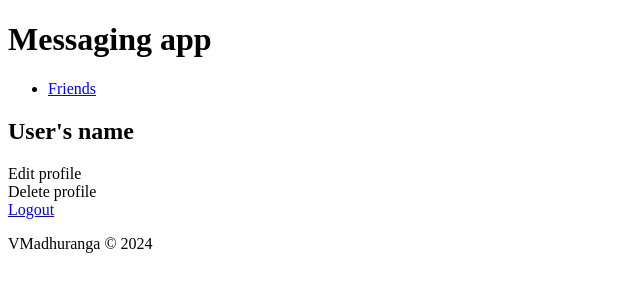
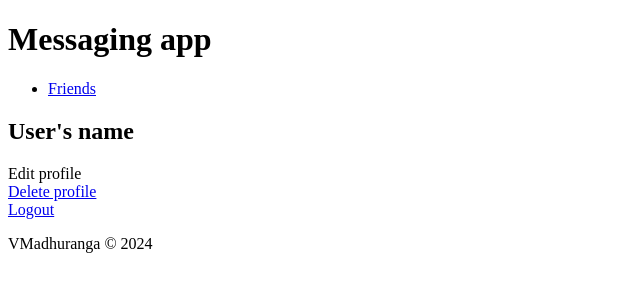
Before and after one commit to VMadhuranga/messaging-app-frontend, a React (Vite) app: page /1/profile in a window 1280 px wide. Shown: the top 300 px of the page, without its empty margins (0-640 px from the left). Built offline with nearby package versions, Linux system fonts and the light colour scheme; no server answers.

Commit message:
Implement Delete profile link and deleteProfile function

```diff
--- a/src/components/profile-page/ProfilePage.jsx
+++ b/src/components/profile-page/ProfilePage.jsx
@@ -1,6 +1,14 @@
-import { Link } from "react-router-dom";
+import { Link, useParams } from "react-router-dom";
 
 const ProfilePage = () => {
+  const params = useParams();
+
+  function deleteProfile(e) {
+    if (!confirm("Do you really want to delete the profile")) {
+      e.preventDefault();
+    }
+  }
+
   return (
     <section>
       <h2>User&apos;s name</h2>
@@ -8,7 +16,9 @@ const ProfilePage = () => {
         <a>Edit profile</a>
       </div>
       <div>
-        <a>Delete profile</a>
+        <Link to={`/${params.user_id}/profile/delete`} onClick={deleteProfile}>
+          Delete profile
+        </Link>
       </div>
       <div>
         <Link to={"/logout"}>Logout</Link>
```
